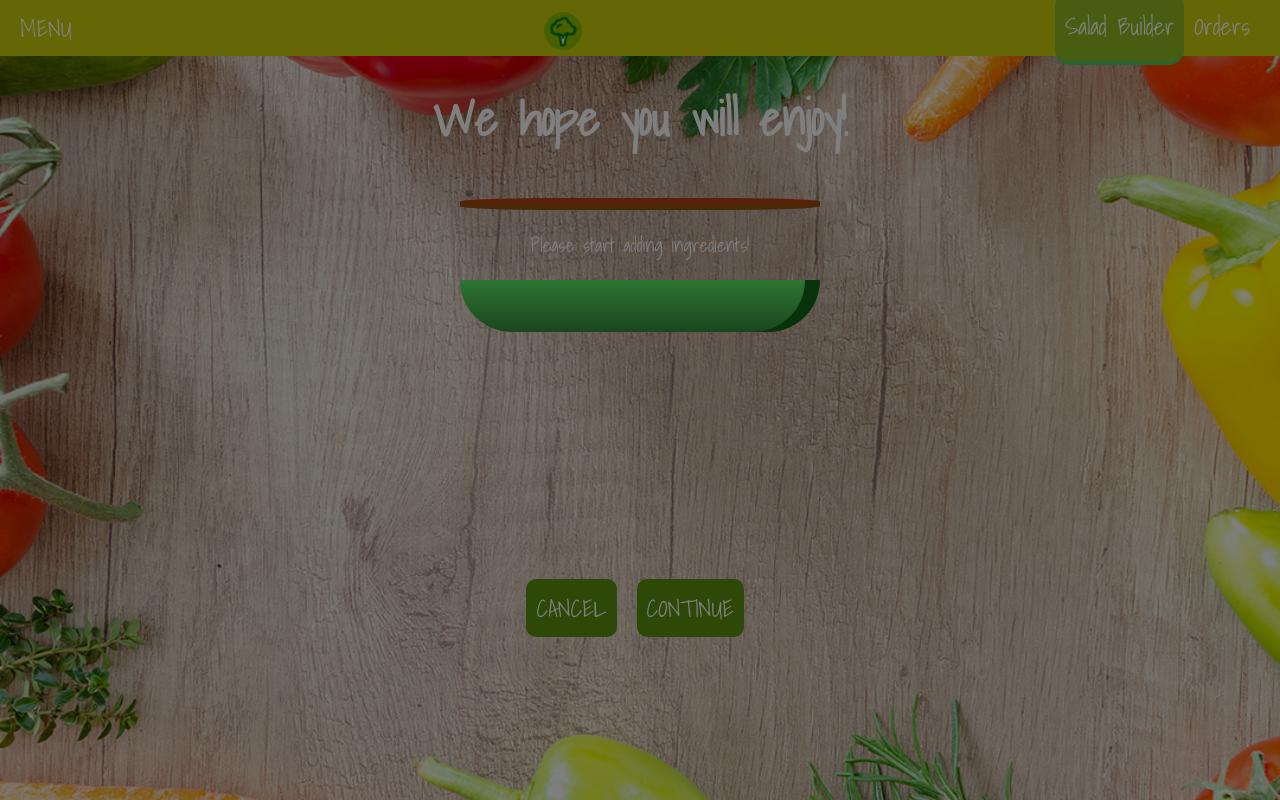
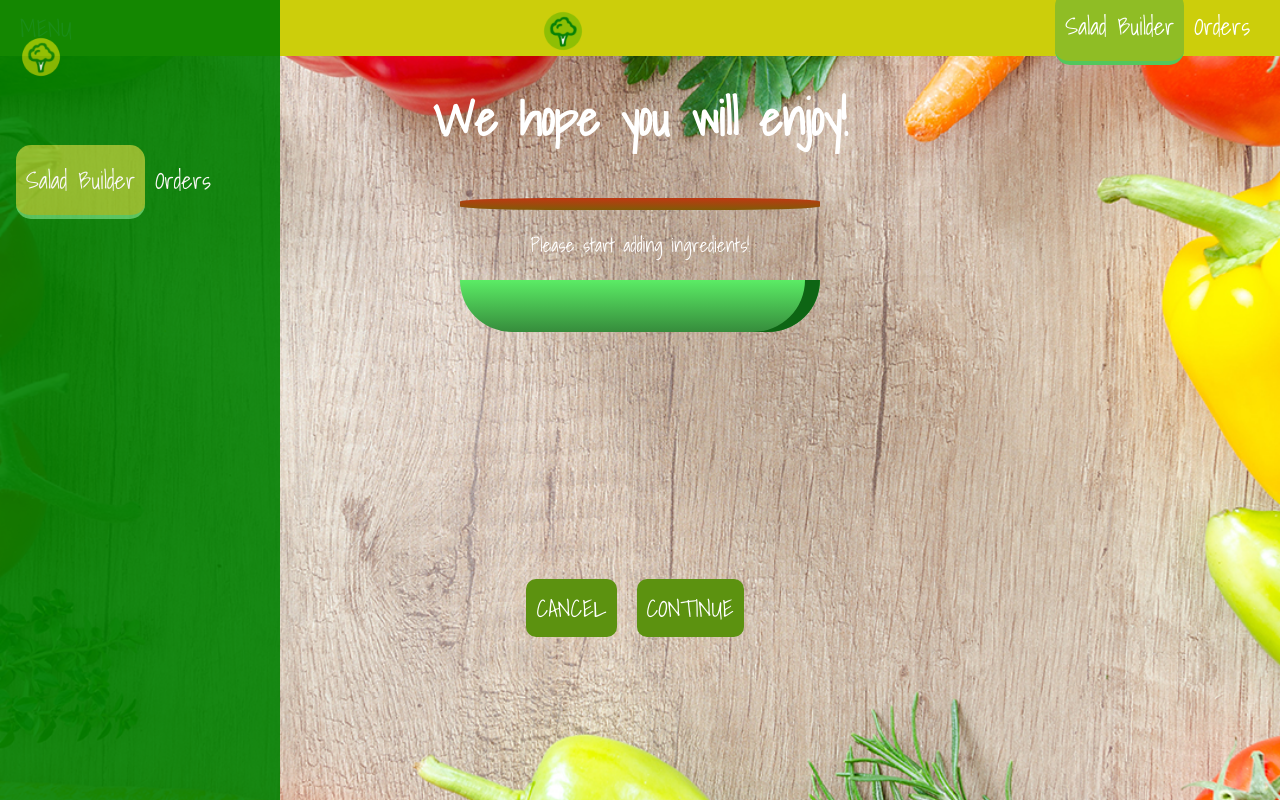
Before and after one commit to Loratadin/skinny-salad, a React (Create React App) app: page /checkout in a window 1280 px wide. Built offline with nearby package versions, Linux system fonts and the light colour scheme.

Commit message:
update Side Drawer

```diff
--- a/src/axios-orders.js
+++ b/src/axios-orders.js
@@ -1,7 +1,5 @@
 import axios from 'axios';
 
-const instance = axios.create({
-    baseURL: 'https://react-skinny-salad.firebaseio.com/'
-});
+const instance = axios.create({baseURL: 'https://react-skinny-salad.firebaseio.com/'});
 
 export default instance;
--- a/src/components/Navigation/SideDrawer/SideDrawer.js
+++ b/src/components/Navigation/SideDrawer/SideDrawer.js
@@ -3,19 +3,23 @@ import Logo from '../../Logo/Logo';
 import NavigationItems from '../NavigationItems/NavigationItems';
 import { SideDrawer, SideDrawerLogoContainer } from './SideDrawer.style';
 import Backdrop from '../../UI/Backdrop/Backdrop';
-import Aux from '../../../hoc/Aux/Aux';
 import './SideDrawer.css';
 
-const toggleSideDrawerClass = () => {
-    let mobileMenu = document.getElementsByName('side-drawer');
-    mobileMenu.classList.toggle('open');
+class sideDrawer extends Component  {
+    state = {
+        isDrawerVisible: true,
     }
-class sideDrawer extends Component  {
+    toggleSideDrawer = () => {
+        this.setState({isDrawerVisible: !this.state.isDrawerVisible})
+    }
     render() {
+            const { isDrawerVisible } = this.state
     return (
-        <Aux>
+        <div>
+            {isDrawerVisible && (
+                <div>
                     <Backdrop show={this.props.open} clicked={this.props.closed}/>
-            <SideDrawer id="side-drawer" className="closed" onClick={toggleSideDrawerClass}>
+                        <SideDrawer id="side-drawer"  onClick={this.toggleSideDrawer}>
                             <SideDrawerLogoContainer>
                                 <Logo/>
                             </SideDrawerLogoContainer>
@@ -23,7 +27,9 @@ class sideDrawer extends Component  {
                                 <NavigationItems/>
                             </nav>
                         </SideDrawer>
-        </Aux>
+                </div>
+            )}
+        </div>
     );
     }
 }
--- a/src/hoc/Layout/Layout.js
+++ b/src/hoc/Layout/Layout.js
@@ -6,7 +6,7 @@ import SideDrawer from '../../components/Navigation/SideDrawer/SideDrawer';
 
 class Layout extends Component {
     state = {
-        showSideDrawer: true
+        showSideDrawer: false
     }
 
     showSideDrawer = () => {
@@ -20,9 +20,7 @@ class Layout extends Component {
     }
 
     sideDrawerToggleHandler = () => {
-        this.setState( (prevState) => {
-            return {showSideDrawer: !prevState.showSideDrawer };
-        });
+        this.setState({showSideDrawer: !this.state.showSideDrawer })
     }
 
     render () {
```
Lines whose indentation alone changed are shown as unchanged.
